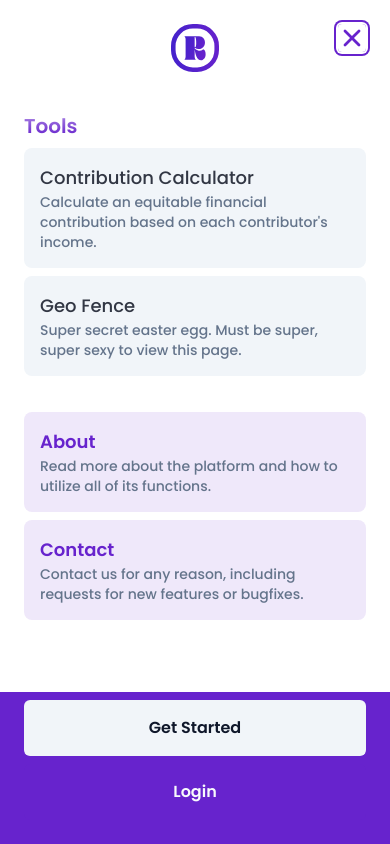
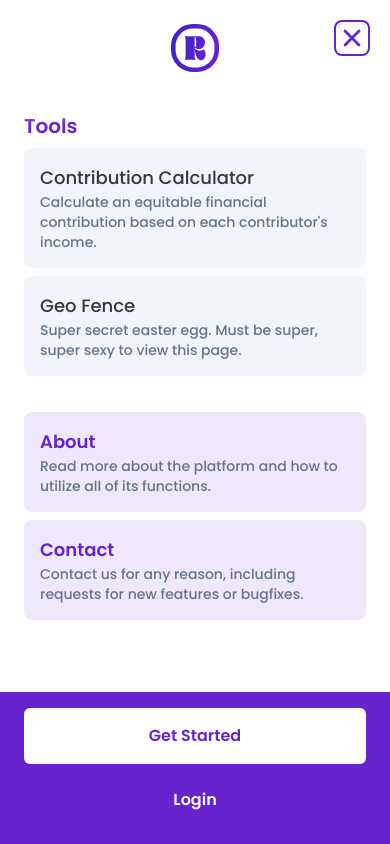
Before and after one commit to BrodyMacfarlane/roommates-webapp, a Next.js app in the folder frontend/: page /logout in a window 390 px wide. Both pictures are taken after a click on the button 354 px from the left and 38 px from the top of the page. Built offline with nearby package versions, Linux system fonts and the light colour scheme; no server answers.

Commit message:
mobile sheets makeover

```diff
--- a/frontend/src/app/client-pages/Logout.tsx
+++ b/frontend/src/app/client-pages/Logout.tsx
@@ -15,7 +15,7 @@ import Image from 'next/image'
 function LogoutContainer({ isAuth }: { isAuth: boolean | null }) {
   return (
     <div className="sm:col-span-2 lg:col-span-1 h-full">
-      <div className="mx-auto bg-white w-full h-full flex flex-col gap-2 text-center justify-center col-start-1 lg:col-start-2 col-span-2 lg:col-span-1 py-12 md:py-24 lg:py-0 sm:px-8 lg:px-12">
+      <div className="mx-auto bg-background w-full h-full flex flex-col gap-2 text-center justify-center col-start-1 lg:col-start-2 col-span-2 lg:col-span-1 py-12 md:py-24 lg:py-0 sm:px-8 lg:px-12">
         <div className="flex flex-col gap-2 my-4">
           <LogoutContent isAuth={isAuth} />
         </div>
--- a/frontend/src/components/sheets/MenuSheet.tsx
+++ b/frontend/src/components/sheets/MenuSheet.tsx
@@ -111,7 +111,7 @@ export default function MenuSheet() {
             <Link
               href="/signup"
               className={cn(
-                'w-full',
+                'w-full !bg-white !text-primary',
                 buttonVariants({ size: 'lg', variant: 'secondary' })
               )}
             >
--- a/frontend/src/components/ui/sheet.tsx
+++ b/frontend/src/components/ui/sheet.tsx
@@ -89,13 +89,13 @@ const SheetHeader = ({
 }: React.HTMLAttributes<HTMLDivElement>) => (
   <div
     className={cn(
-      'relative flex-shrink-[0] p-6 pb-2 bg-white flex flex-col space-y-2 text-center sm:text-left',
+      'relative flex-shrink-[0] p-6 pb-2 bg-background flex flex-col space-y-2 text-center sm:text-left',
       className
     )}
     {...props}
   >
     {children}
-    <div className="pointer-events-none absolute z-[1] left-0 -bottom-12 bg-gradient-to-b from-white to-transparent h-12 w-full" />
+    <div className="pointer-events-none absolute z-[1] left-0 -bottom-9 bg-gradient-to-b from-background to-transparent h-9 w-full" />
   </div>
 )
 SheetHeader.displayName = 'SheetHeader'
@@ -107,12 +107,12 @@ const SheetFooter = ({
 }: React.HTMLAttributes<HTMLDivElement>) => (
   <div
     className={cn(
-      'relative flex-shrink-[0] p-6 pt-2 bg-primary flex flex-col-reverse sm:flex-row sm:justify-end sm:space-x-2',
+      'relative flex-shrink-[0] px-6 pt-4 pb-4 bg-primary flex flex-col-reverse sm:flex-row sm:justify-end sm:space-x-2',
       className
     )}
     {...props}
   >
-    <div className="pointer-events-none absolute z-[1] left-0 -top-12 bg-gradient-to-t from-white to-transparent h-12 w-full" />
+    <div className="pointer-events-none absolute z-[1] left-0 -top-12 bg-gradient-to-t from-background to-transparent h-12 w-full" />
     {children}
   </div>
 )
```
